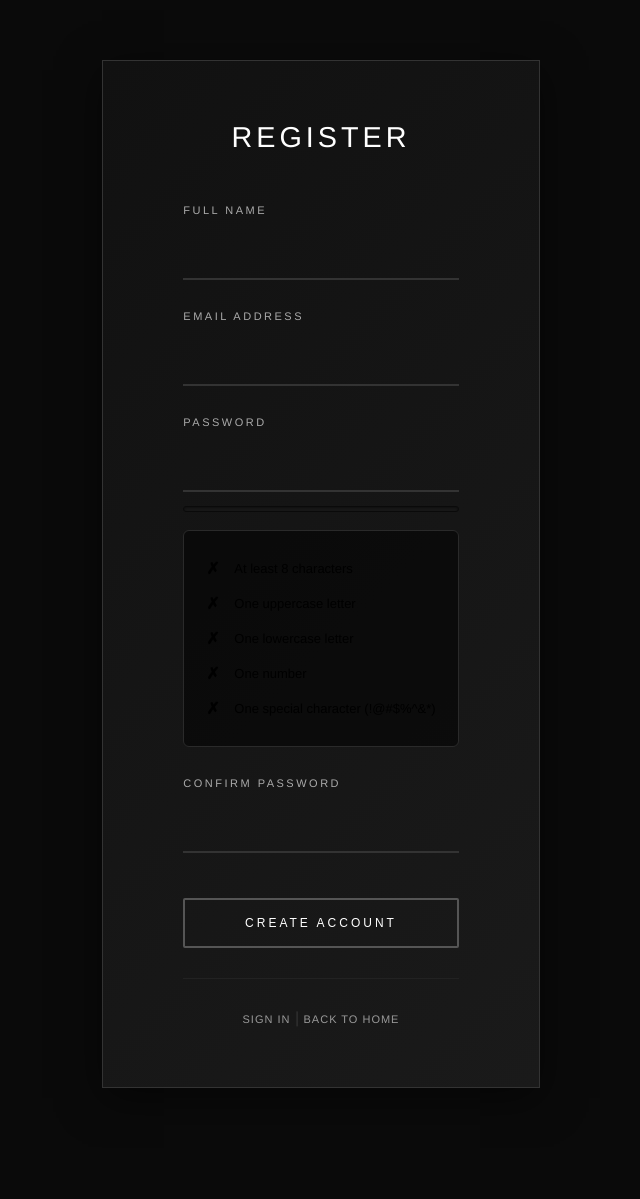
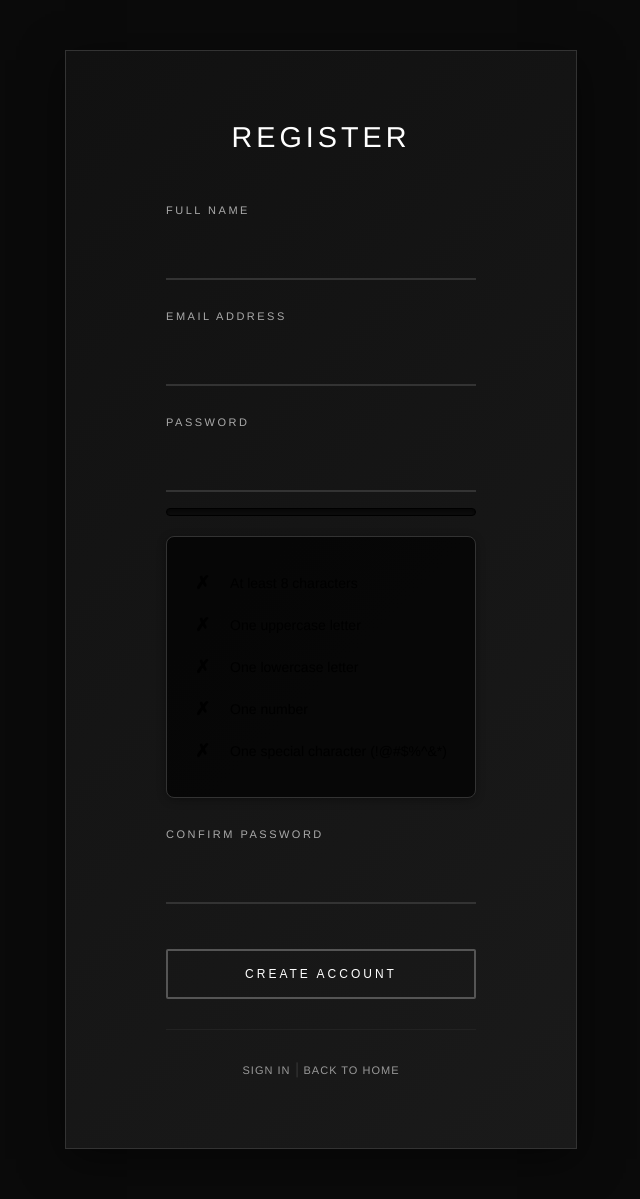
Before and after one commit to RichardT1996/my-cloud-shop, a PHP site: page /register.php in a window 1280 px wide. Shown: the part 109-1308 px from the top of the page, without its empty margins (319-959 px from the left). Before the commit the page ends 1197 px from the top, so only its background shows below. Run offline with PHP 8.4, Linux system fonts and the light colour scheme.

Commit message:
update tests

```diff
--- a/register.php
+++ b/register.php
@@ -10,7 +10,7 @@
     .header { background: #000; color: #fff; padding: 25px 0; text-align: center; border-bottom: 1px solid #222; }
     .header h1 { font-size: 2em; font-weight: 300; letter-spacing: 4px; text-transform: uppercase; margin-bottom: 5px; }
     .header p { font-size: 0.9em; color: #999; letter-spacing: 2px; text-transform: uppercase; font-weight: 300; }
-    .register-form { max-width: 900px; margin: 60px auto; padding: 60px 80px; background: linear-gradient(135deg, #111 0%, #1a1a1a 100%); border: 1px solid #333; box-shadow: 0 10px 40px rgba(0,0,0,0.5); }
+    .register-form { max-width: 1100px; margin: 50px auto; padding: 70px 100px; background: linear-gradient(135deg, #111 0%, #1a1a1a 100%); border: 1px solid #333; box-shadow: 0 10px 40px rgba(0,0,0,0.5); }
     .form-title { text-align: center; margin-bottom: 50px; color: #fff; font-size: 1.8em; font-weight: 300; letter-spacing: 4px; text-transform: uppercase; }
     .form-group { margin-bottom: 30px; position: relative; }
     label { display: block; margin-bottom: 12px; color: #aaa; font-weight: 400; font-size: 11px; text-transform: uppercase; letter-spacing: 2.5px; }
@@ -23,14 +23,14 @@
     .links { text-align: center; margin-top: 30px; padding-top: 30px; border-top: 1px solid #222; }
     .links a { color: #999; text-decoration: none; font-weight: 300; font-size: 11px; letter-spacing: 1px; text-transform: uppercase; transition: all 0.3s ease; }
     .links a:hover { color: #fff; }
-    .password-requirements { margin-top: 18px; padding: 20px 22px; background: rgba(0,0,0,0.5); border-radius: 6px; border-left: 3px solid #444; border: 1px solid #2a2a2a; }
-    .requirement { padding: 8px 0; transition: all 0.3s ease; font-size: 13px; display: flex; align-items: center; }
-    .requirement.valid { color: #6fd96f; }
-    .requirement.invalid { color: #999; }
-    .requirement::before { content: '✗ '; margin-right: 12px; font-weight: bold; font-size: 16px; min-width: 16px; }
-    .requirement.valid::before { content: '✓ '; color: #6fd96f; }
-    .password-strength { margin-top: 14px; height: 6px; background: #1a1a1a; border-radius: 4px; overflow: hidden; box-shadow: inset 0 1px 3px rgba(0,0,0,0.5); border: 1px solid #0a0a0a; }
-    .password-strength-bar { height: 100%; width: 0%; transition: all 0.4s ease; border-radius: 4px; }
+    .password-requirements { margin-top: 20px; padding: 25px 28px; background: rgba(0,0,0,0.7); border-radius: 8px; border: 1px solid #333; box-shadow: 0 2px 10px rgba(0,0,0,0.3); }
+    .requirement { padding: 10px 0; transition: all 0.3s ease; font-size: 14px; display: flex; align-items: center; }
+    .requirement.valid { color: #7fdf7f; font-weight: 500; }
+    .requirement.invalid { color: #aaa; }
+    .requirement::before { content: '✗ '; margin-right: 15px; font-weight: bold; font-size: 18px; min-width: 20px; }
+    .requirement.valid::before { content: '✓ '; color: #7fdf7f; }
+    .password-strength { margin-top: 16px; height: 8px; background: #0d0d0d; border-radius: 5px; overflow: hidden; box-shadow: inset 0 2px 4px rgba(0,0,0,0.6); border: 1px solid #000; }
+    .password-strength-bar { height: 100%; width: 0%; transition: all 0.4s ease; border-radius: 5px; }
     .password-strength-bar.weak { width: 33%; background: linear-gradient(90deg, #ff4444 0%, #ff6b6b 100%); }
     .password-strength-bar.medium { width: 66%; background: linear-gradient(90deg, #ffa500 0%, #ffd93d 100%); }
     .password-strength-bar.strong { width: 100%; background: linear-gradient(90deg, #4caf50 0%, #6fd96f 100%); box-shadow: 0 0 10px rgba(76, 175, 80, 0.5); }
```
